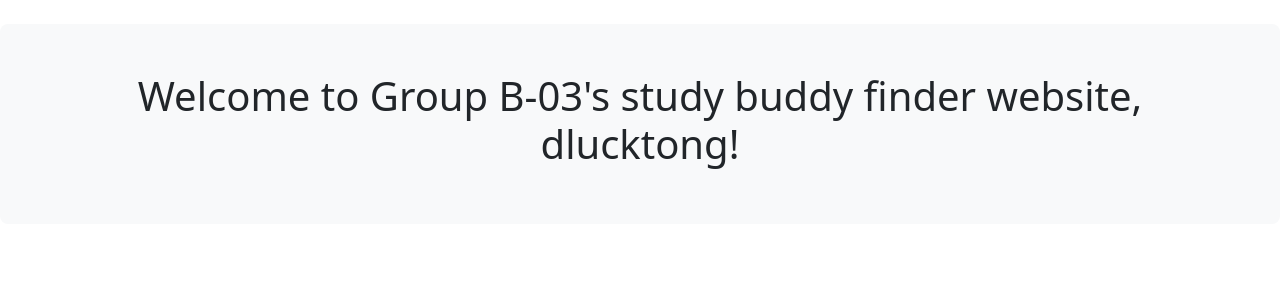
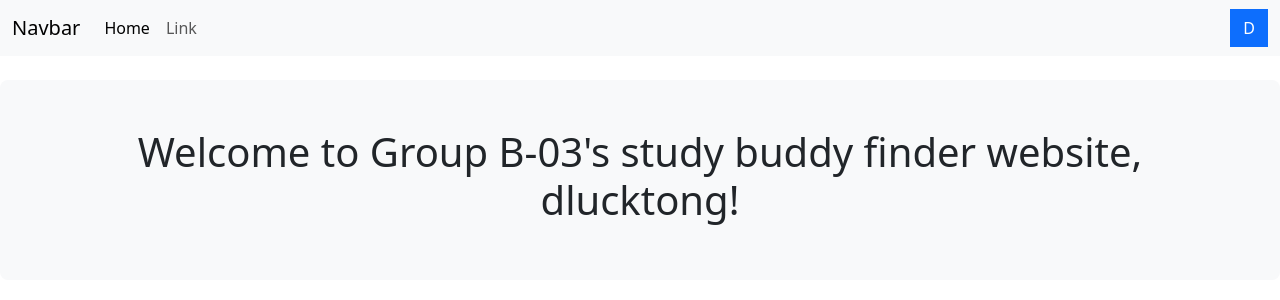
Before and after one commit to sierraoshea/StudyBuddyFinder, a Django app: page / in a window 1280 px wide. Shown: the top 300 px of the page. Run offline with Django 3.2, Linux system fonts and the light colour scheme; a user stored in the database is signed in; some libraries are stand-ins or nearby versions.

Commit message:
added navbar

```diff
--- a/mysite/settings.py
+++ b/mysite/settings.py
@@ -60,7 +60,7 @@ ROOT_URLCONF = 'mysite.urls'
 TEMPLATES = [
     {
         'BACKEND': 'django.template.backends.django.DjangoTemplates',
-        'DIRS': [''],
+        'DIRS': [os.path.join(BASE_DIR, 'templates', 'allauth')],
         'APP_DIRS': True,
         'OPTIONS': {
             'context_processors': [
--- a/welcome/templates/welcome/index.html
+++ b/welcome/templates/welcome/index.html
@@ -4,6 +4,8 @@
 
 {% bootstrap_css %}
 {% bootstrap_javascript %}
+
+{% include 'welcome/navbar.html' %}
 
 <body>
     <div class="p-5 my-4 bg-light rounded-3">
--- /dev/null
+++ b/welcome/templates/welcome/navbar.html
@@ -0,0 +1,31 @@
+{% load socialaccount %}
+{% load bootstrap5 %}
+{% load static %}
+
+{% bootstrap_css %}
+{% bootstrap_javascript %}
+
+{% if user.is_authenticated %}
+<nav class="navbar navbar-expand-lg bg-light">
+    <div class="container-fluid">
+        <a class="navbar-brand" href="#">Navbar</a>
+        <button class="navbar-toggler" type="button" data-bs-toggle="collapse" data-bs-target="#navbarSupportedContent"
+            aria-controls="navbarSupportedContent" aria-expanded="false" aria-label="Toggle navigation">
+            <span class="navbar-toggler-icon"></span>
+        </button>
+        <div class="collapse navbar-collapse" id="navbarSupportedContent">
+            <ul class="navbar-nav me-auto mb-2 mb-lg-0">
+                <li class="nav-item">
+                    <a class="nav-link active" aria-current="page" href="#">Home</a>
+                </li>
+                <li class="nav-item">
+                    <a class="nav-link" href="#">Link</a>
+                </li>
+            </ul>
+            <div class="d-flex m-0" style="white-space:normal">
+                <button class="btn btn-primary rounded-0" onclick="location.href='logout'">{{ first_initial }}</button>
+            </div>
+        </div>
+    </div>
+</nav>
+{% endif %}
--- a/welcome/urls.py
+++ b/welcome/urls.py
@@ -6,5 +6,5 @@ from . import views
 urlpatterns = [
     path('', views.index, name='index'),
     path('accounts/', include('allauth.urls')),
-    path('logout', LogoutView.as_view()),
+    path('logout', LogoutView.as_view(), name='logout'),
 ]
--- a/welcome/views.py
+++ b/welcome/views.py
@@ -1,6 +1,14 @@
 from django.views import generic
 from django.http import HttpResponse
 from django.shortcuts import render
+from django.contrib.auth.models import User
 
 def index(request):
-    return render(request, 'welcome/index.html')
+    if request.user.is_authenticated:
+        first_initial = request.user.username[0].upper()
+    else:
+        first_initial = ""
+    return render(request, 'welcome/index.html', {'first_initial': first_initial})
+
+def signup(request):
+    return render(request, 'welcome/signup.html')
```
Also changed, not shown: welcome/templates/welcome/signup.html (added, +9 -0 lines), db.sqlite3, welcome/migrations/0001_initial.py (added), welcome/migrations/0002_delete_myuser.py (added), 2 other files.
